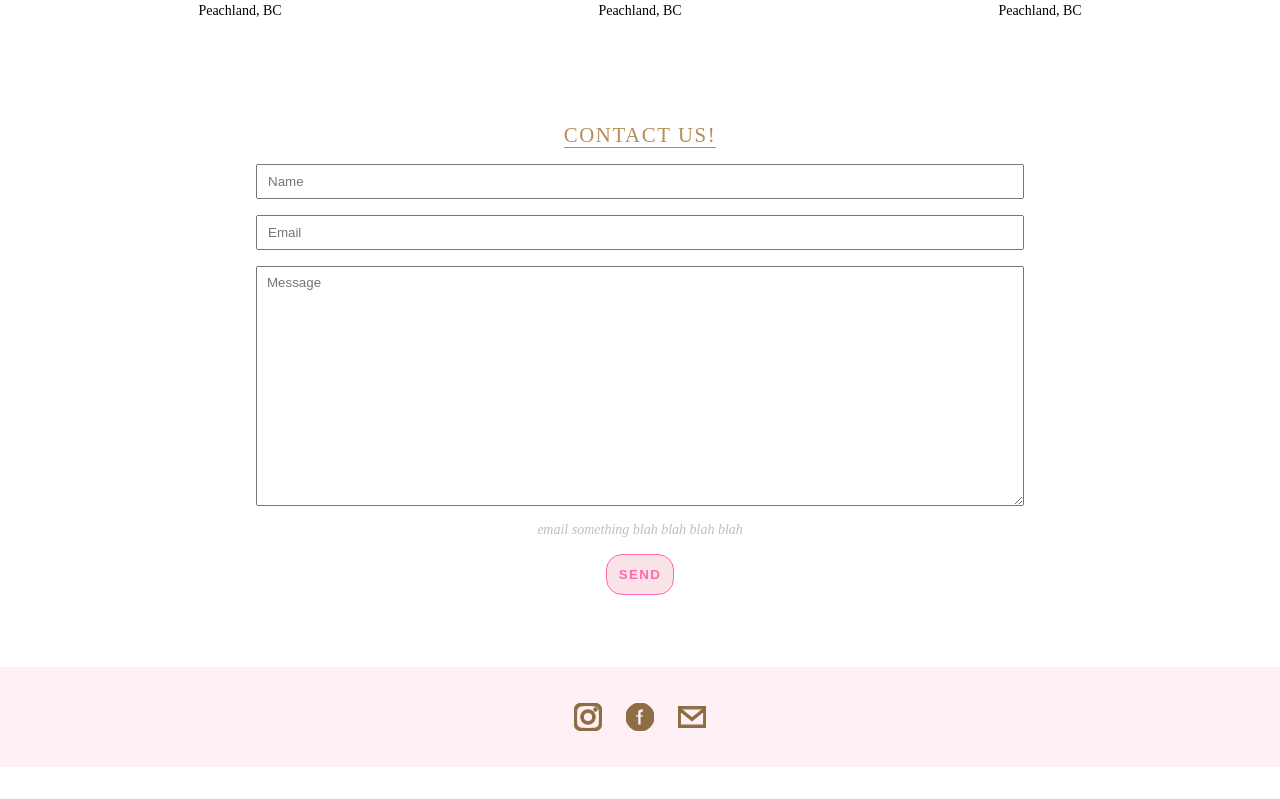
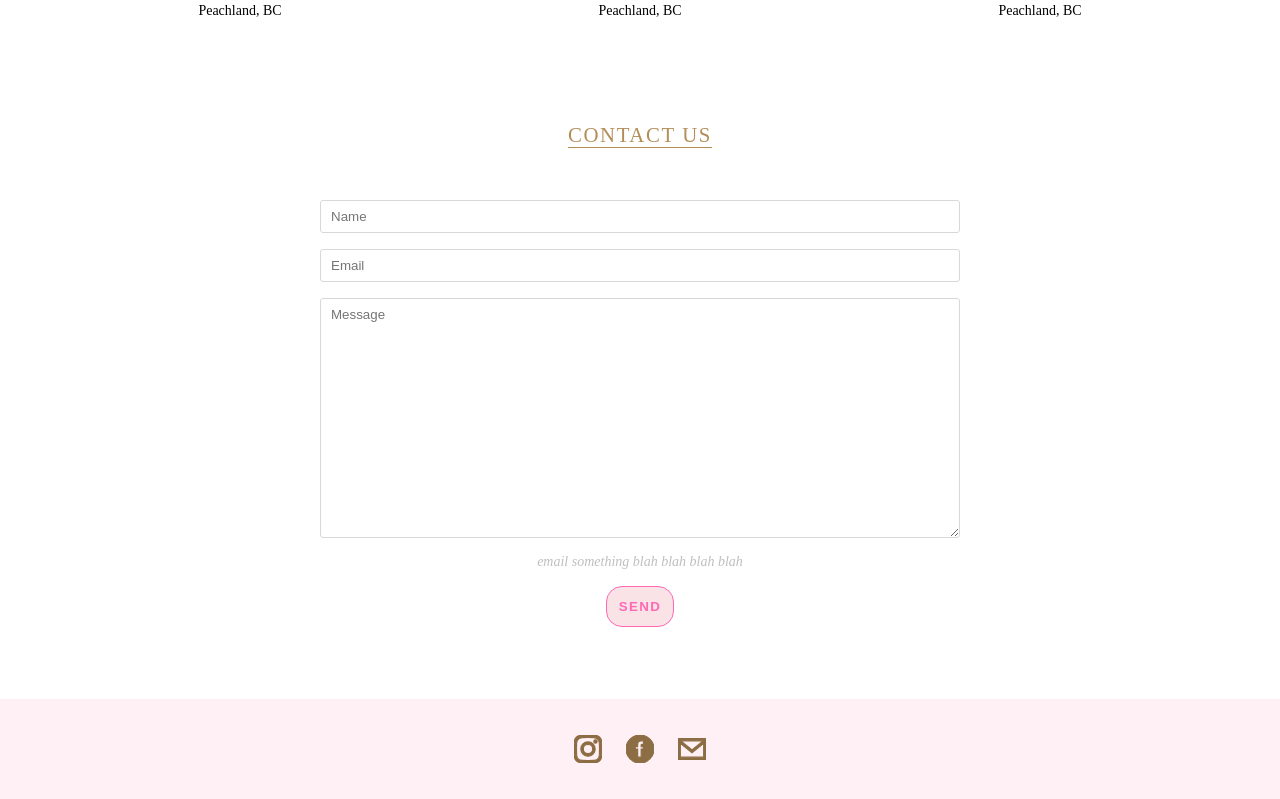
Before and after one commit to Smoopfrog/asweetromance, a React (Create React App) app: page / in a window 1280 px wide. Shown: the part 1547-2346 px from the top of the page. Before the commit the page ends 2314 px from the top, so only its background shows below. Built offline with nearby package versions, Linux system fonts and the light colour scheme.

Commit message:
change input bordeR

```diff
--- a/src/Components/ContactForm.jsx
+++ b/src/Components/ContactForm.jsx
@@ -20,7 +20,7 @@ const ContactForm = () => {
 
   return (
     <form className="contact-form">
-      <h1 className="contact-title">Contact Us!</h1>
+      <h1 className="contact-title">Contact Us</h1>
       <input
         className="contact-input"
         type="text"
--- a/src/Styles/ContactForm.css
+++ b/src/Styles/ContactForm.css
@@ -3,7 +3,7 @@
   flex-direction: column;
   align-items: center;
   margin: 72px auto;
-  width: 60%;
+  width: 50%;
   gap: 16px;
 }
 
@@ -14,11 +14,14 @@
   letter-spacing: 1.6px;
   color: #b48d59;
   border-bottom: solid 1px #b48d59;
+  margin-bottom: 36px;
 }
 
 .contact-input {
   width: 100%;
   padding: 8px 10px;
+  border: solid 1px #d9d8d8;
+  border-radius: 3px;
 }
 
 .contact-input-msg {
--- a/src/Styles/ContactForm.scss
+++ b/src/Styles/ContactForm.scss
@@ -3,7 +3,7 @@
   flex-direction: column;
   align-items: center;
   margin: 72px auto;
-  width: 60%;
+  width: 50%;
   gap: 16px;
 }
 
@@ -14,11 +14,14 @@
   letter-spacing: 1.6px;
   color: #b48d59;
   border-bottom: solid 1px #b48d59;
+  margin-bottom: 36px;
 }
 
 .contact-input {
   width: 100%;
   padding: 8px 10px;
+  border: solid 1px #d9d8d8;
+  border-radius: 3px;
 }
 
 .contact-input-msg {
```
Also changed, not shown: 1 other file (tests, documents, lock files or other folders).
